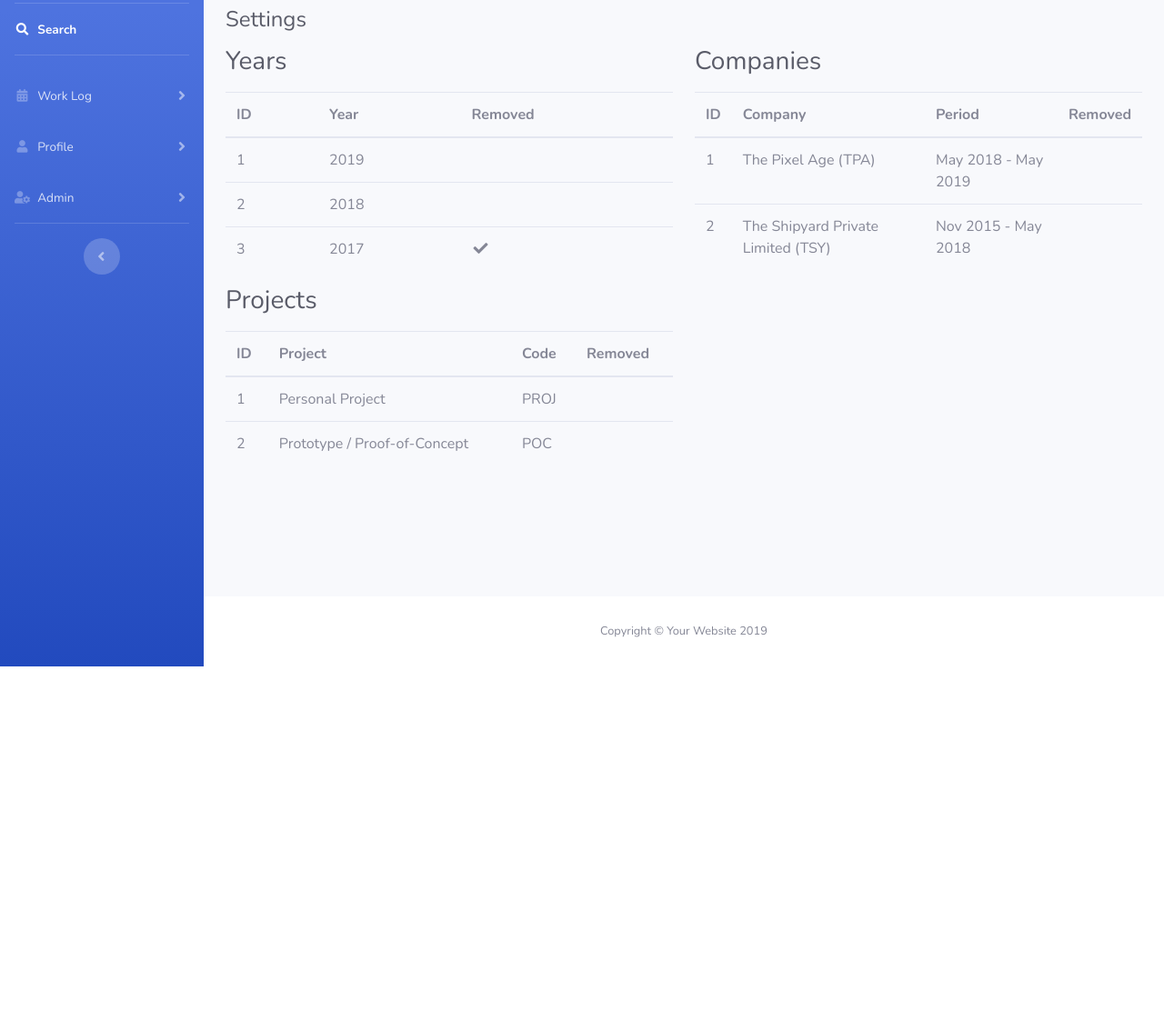
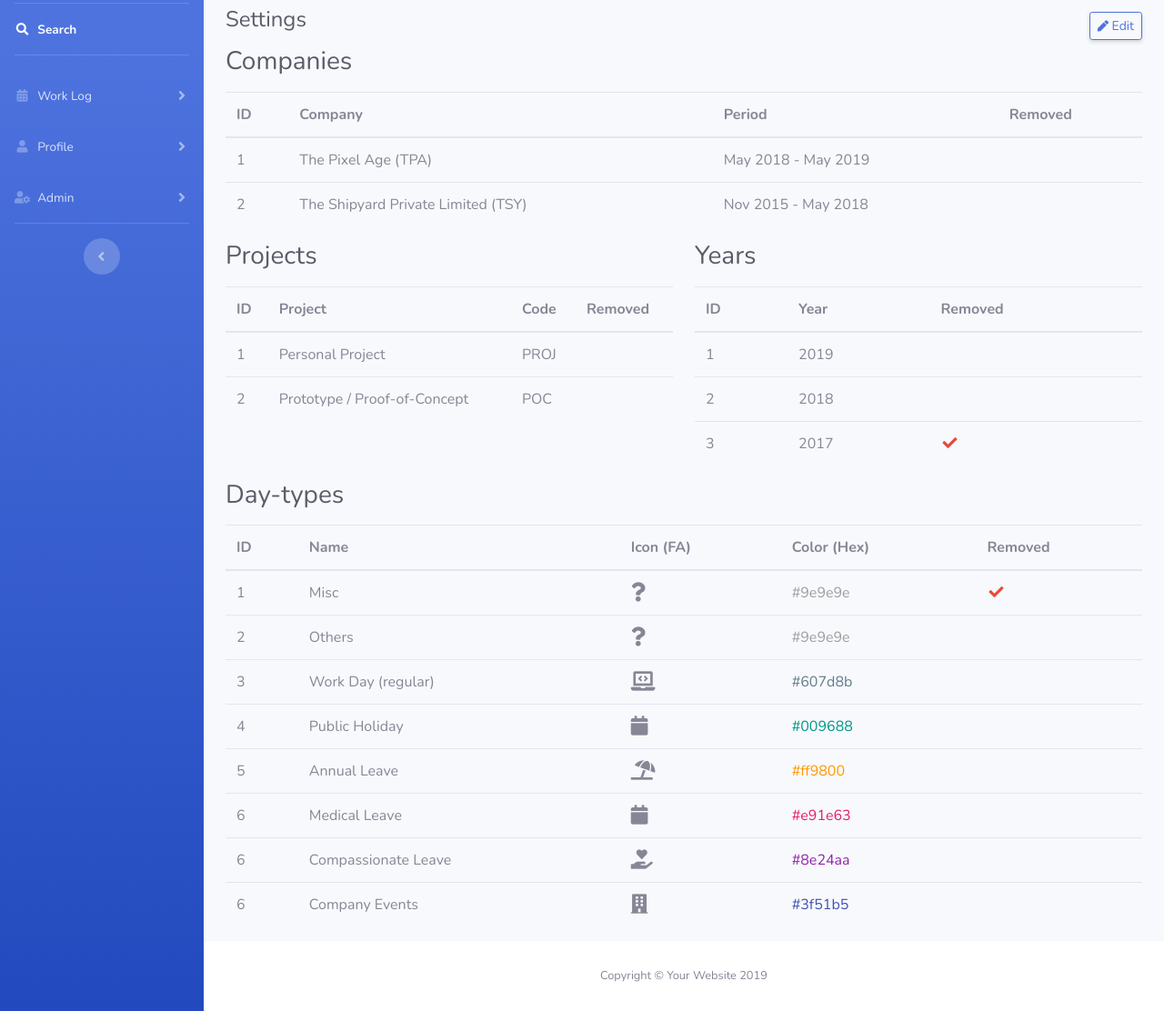
Before and after one commit to davinaleong/proj-worklog-template, a website with bundled scripts: page settings.html in a window 1280 px wide. Shown: the part 67-1179 px from the top of the page at 91% size. Before the commit the page ends 800 px from the top, so only its background shows below. Built offline with nearby package versions, Linux system fonts and the light colour scheme.

Commit message:
Finished with settings template

```diff
--- a/settings.html
+++ b/settings.html
@@ -133,43 +133,24 @@
           <!-- Page Heading -->
           <h1 class="h3 mb-4 text-gray-800">Today: 28 May 2019</h1>
 
-          <h2 class="h4 mb-3 text-gray-800">Settings</h2>
+          <!-- Page Sub-Heading -->
+          <div class="row no-gutters align-items-center">
+            <div class="col mr-2">
+              <h2 class="h4 mb-3 text-gray-800">Settings</h2>
+            </div>
+
+            <!-- Header Actions -->
+            <div class="col-auto">
+              <a href="existing-log-edit.html" class="d-none d-sm-inline-block
+                btn btn-sm btn-outline-primary shadow-sm">
+                <i class="fas fa-pen fa-sm"></i> Edit
+              </a>
+            </div>
+          </div>
 
           <div class="row">
-            <!-- Year Table -->
-            <div class="col-12 col-lg-6">
-              <h3 class="mb-3 text-gray-800">Years</h3>
-
-              <table class="table">
-                <thead>
-                <tr>
-                  <th>ID</th>
-                  <th>Year</th>
-                  <th>Removed</th>
-                </tr>
-                </thead>
-                <tbody>
-                <tr>
-                  <td>1</td>
-                  <td>2019</td>
-                  <td>&nbsp;</td>
-                </tr>
-                <tr>
-                  <td>2</td>
-                  <td>2018</td>
-                  <td>&nbsp;</td>
-                </tr>
-                <tr>
-                  <td>3</td>
-                  <td>2017</td>
-                  <td><i class="fas fa-fw fa-check"></i></td>
-                </tr>
-                </tbody>
-              </table>
-            </div>
-
             <!-- Companies Table -->
-            <div class="col-12 col-lg-6">
+            <div class="col-12">
               <h3 class="mb-3 text-gray-800">Companies</h3>
 
               <table class="table">
@@ -223,6 +204,113 @@
                   <td>Prototype / Proof-of-Concept</td>
                   <td>POC</td>
                   <td>&nbsp;</td>
+                </tr>
+                </tbody>
+              </table>
+            </div>
+
+            <!-- Years Table -->
+            <div class="col-12 col-lg-6">
+              <h3 class="mb-3 text-gray-800">Years</h3>
+
+              <table class="table">
+                <thead>
+                <tr>
+                  <th>ID</th>
+                  <th>Year</th>
+                  <th>Removed</th>
+                </tr>
+                </thead>
+                <tbody>
+                <tr>
+                  <td>1</td>
+                  <td>2019</td>
+                  <td>&nbsp;</td>
+                </tr>
+                <tr>
+                  <td>2</td>
+                  <td>2018</td>
+                  <td>&nbsp;</td>
+                </tr>
+                <tr>
+                  <td>3</td>
+                  <td>2017</td>
+                  <td><i class="fas fa-fw fa-check text-danger"></i></td>
+                </tr>
+                </tbody>
+              </table>
+            </div>
+
+            <!-- Day-types Table -->
+            <div class="col-12">
+              <h3 class="mb-3 text-gray-800">Day-types</h3>
+
+              <table class="table">
+                <thead>
+                <tr>
+                  <th>ID</th>
+                  <th>Name</th>
+                  <th>Icon (FA)</th>
+                  <th>Color (Hex)</th>
+                  <th>Removed</th>
+                </tr>
+                </thead>
+                <tbody>
+                <tr>
+                  <td>1</td>
+                  <td>Misc</td>
+                  <td><i class="fas fa-lg fa-question"></td>
+                  <td><span style="color: #9e9e9e">#9e9e9e</span></td>
+                  <td><i class="fas fa-fw fa-check text-danger"></i></td>
+                </tr>
+                <tr>
+                  <td>2</td>
+                  <td>Others</td>
+                  <td><i class="fas fa-lg fa-question"></td>
+                  <td><span style="color: #9e9e9e">#9e9e9e</span></td>
+                  <td>&nbsp;</td>
+                </tr>
+                <tr>
+                  <td>3</td>
+                  <td>Work Day (regular)</td>
+                  <td><i class="fas fa-lg fa-laptop-code"></td>
+                  <td><span style="color: #607d8b">#607d8b</span></td>
+                  <td></td>
+                </tr>
+                <tr>
+                  <td>4</td>
+                  <td>Public Holiday</td>
+                  <td><i class="fas fa-lg fa-calendar"></td>
+                  <td><span style="color: #009688">#009688</span></td>
+                  <td></td>
+                </tr>
+                <tr>
+                  <td>5</td>
+                  <td>Annual Leave</td>
+                  <td><i class="fas fa-lg fa-umbrella-beach"></td>
+                  <td><span style="color: #ff9800">#ff9800</span></td>
+                  <td></td>
+                </tr>
+                <tr>
+                  <td>6</td>
+                  <td>Medical Leave</td>
+                  <td><i class="fas fa-lg fa-calendar"></td>
+                  <td><span style="color: #e91e63">#e91e63</span></td>
+                  <td></td>
+                </tr>
+                <tr>
+                  <td>6</td>
+                  <td>Compassionate Leave</td>
+                  <td><i class="fas fa-lg fa-hand-holding-heart"></td>
+                  <td><span style="color: #8e24aa">#8e24aa</span></td>
+                  <td></td>
+                </tr>
+                <tr>
+                  <td>6</td>
+                  <td>Company Events</td>
+                  <td><i class="fas fa-lg fa-building"></td>
+                  <td><span style="color: #3f51b5">#3f51b5</span></td>
+                  <td></td>
                 </tr>
                 </tbody>
               </table>
```
Also changed, not shown: css/work-log.css (+29 -5 lines).
